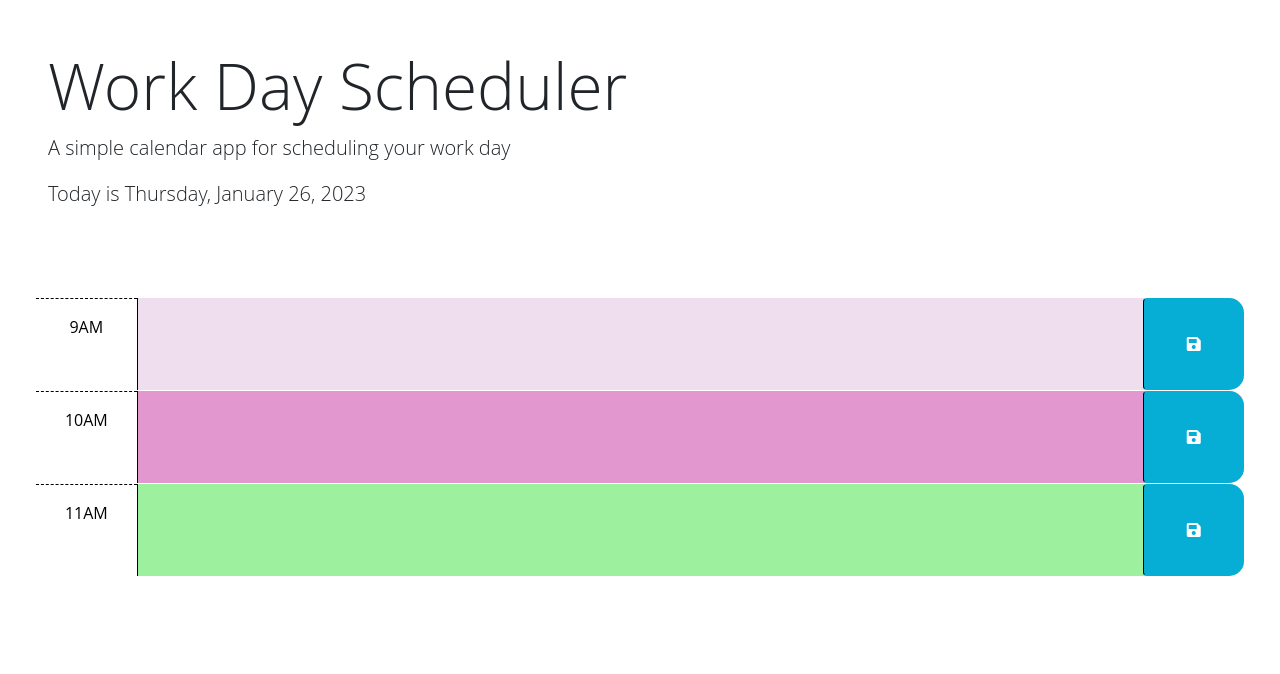
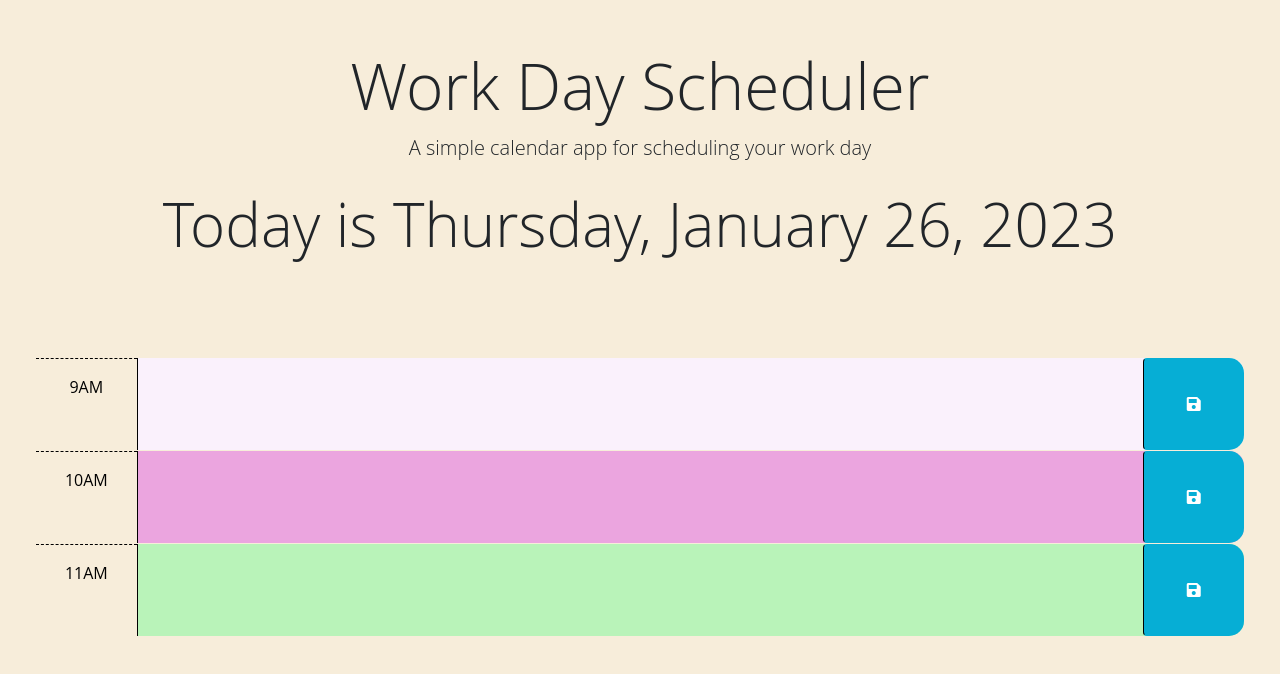
Before and after one commit to kaguilera23/bizzy-bee-organizer, a plain HTML site: page index.html in a window 1280 px wide. Drawn offline with nearby package versions, Linux system fonts and the light colour scheme.

Commit message:
added stylings to the page

```diff
--- a/index.html
+++ b/index.html
@@ -27,7 +27,7 @@
   </head>
 
   <body>
-    <header class="p-5 mb-4">
+    <header class="p-5 mb-4 text-center">
       <h1 class="display-3">Work Day Scheduler</h1>
       <p class="lead">A simple calendar app for scheduling your work day</p>
       <p id="currentDay" class="lead"></p>
@@ -69,6 +69,7 @@
           <i class="fas fa-save" aria-hidden="true"></i>
         </button>
       </div>
+
     </div>
 
     <script src="https://cdnjs.cloudflare.com/ajax/libs/jquery/3.2.1/jquery.min.js"></script>
--- a/script.js
+++ b/script.js
@@ -2,7 +2,7 @@ var currentDayEl = document.getElementById("currentDay");
 var today = dayjs();
 
 currentDayEl.textContent = "Today is " + today.format("dddd, MMMM DD, YYYY")
-
+currentDayEl.style.fontSize = "60px"
 
 // Wrap all code that interacts with the DOM in a call to jQuery to ensure that
 // the code isn't run until the browser has finished rendering all the elements
--- a/style.css
+++ b/style.css
@@ -1,6 +1,7 @@
 body {
   font-family: 'Open Sans', sans-serif;
   font-size: 16px;
+  background-color: rgb(247, 237, 218);
 }
 
 textarea {
@@ -21,27 +22,27 @@ textarea {
 }
 
 .row {
-  border-top: 1px solid white;
+  border-top: 1px solid rgb(247, 237, 218);
 }
 
 .hour {
-  background-color: #ffffff;
+  background-color: rgb(247, 237, 218);
   color: #000000;
   border-top: 1px dashed #000000;
 }
 
 .past {
-  background-color: #eedeee;
+  background-color: #faf1fc;
   color: white;
 }
 
 .present {
-  background-color: #e297cf;
+  background-color: #eba5df;
   color: white;
 }
 
 .future {
-  background-color: #9df09d;
+  background-color: #b9f3b9;
   color: white;
 }
 
```
